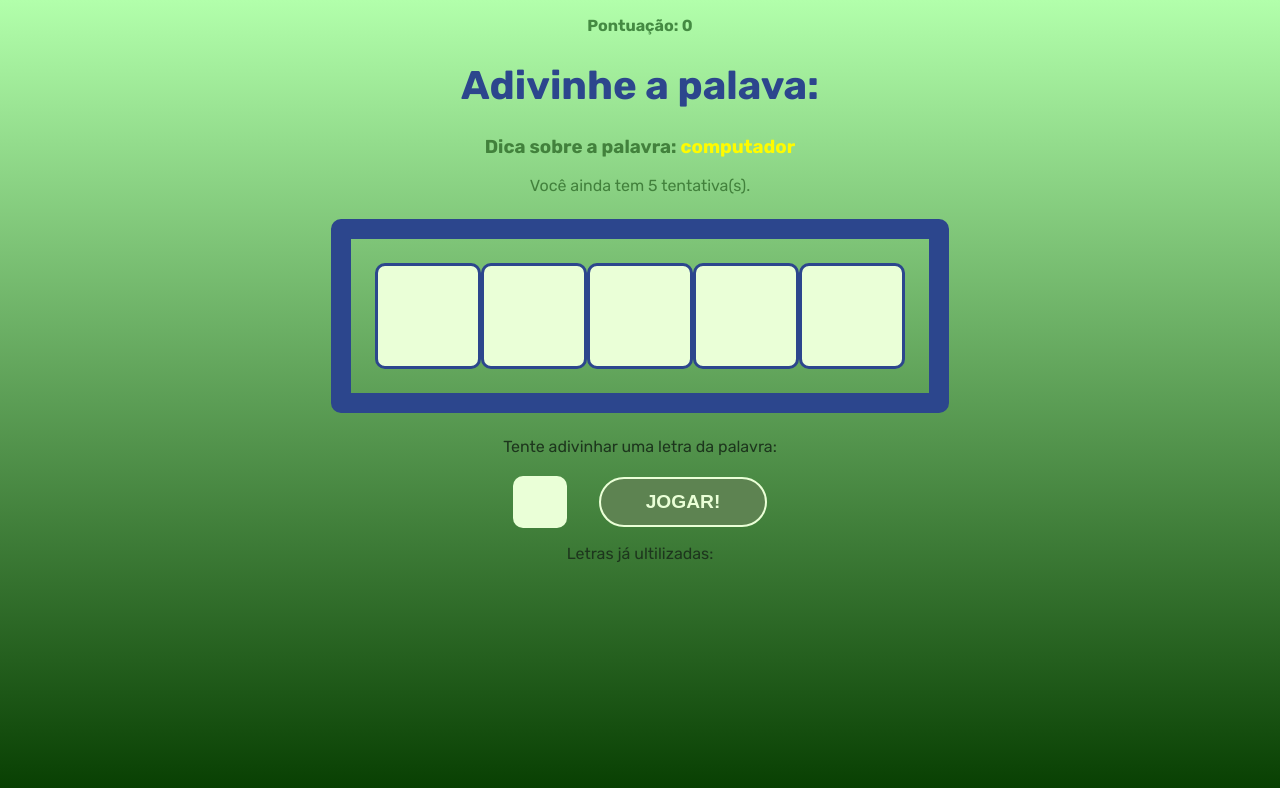
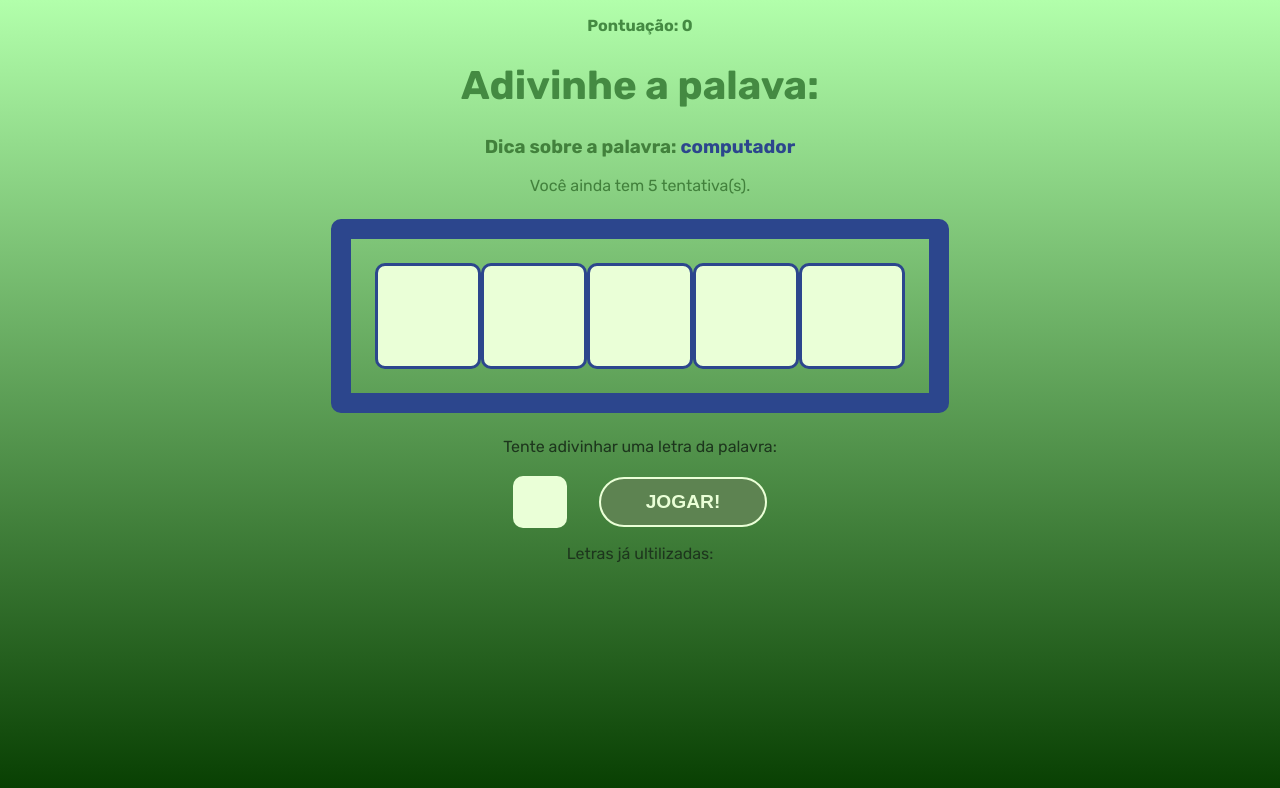
Before and after one commit to ThiagoSuchi/React-course, a React (Create React App) app in the folder secretword/: page / in a window 1280 px wide. Both pictures are taken after a click on the button "INICIAR". Shown: the top 788 px of the page. Built offline with nearby package versions, Linux system fonts and the light colour scheme.

Commit message:
Estilizando a tela do jogo - CSS

```diff
--- a/secretword/src/components/Game.css
+++ b/secretword/src/components/Game.css
@@ -1,5 +1,5 @@
 .game h1 {
-    color: rgb(44, 70, 141);
+    color: rgb(68, 138, 66);
     font-size: 2.5em;
 }
 
@@ -13,7 +13,8 @@
 }
 
 .tip span {
-    color:rgb(255, 251, 0);
+    color:rgb(44, 70, 141);
+    font-weight: bold;
 }
 
 .wordContainer {
```
